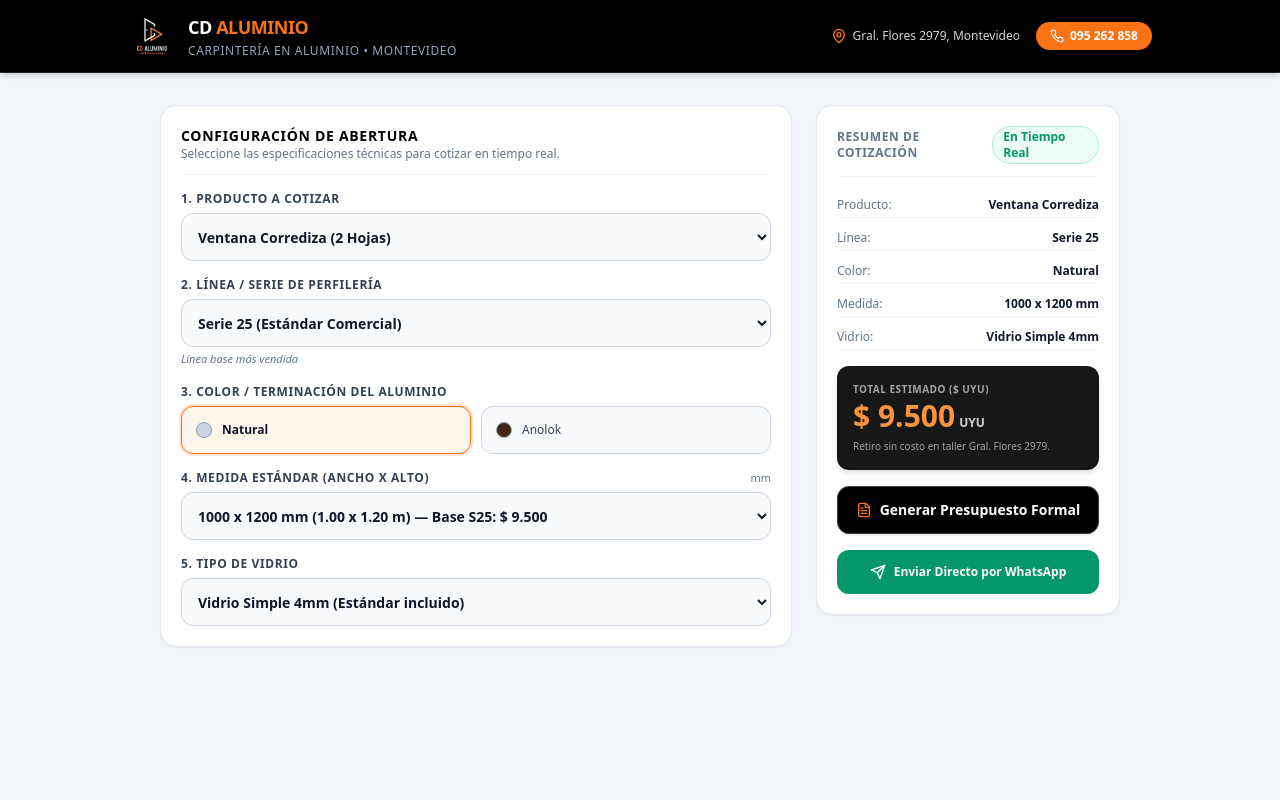
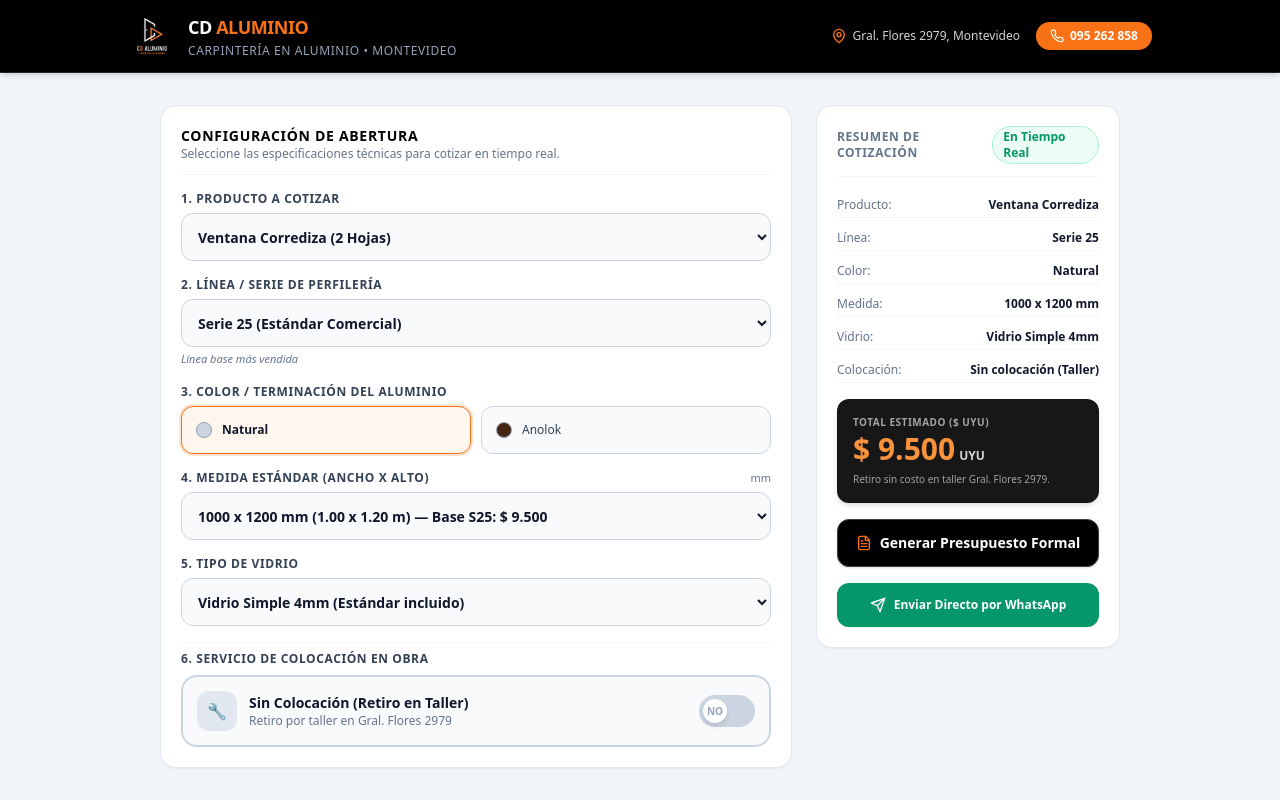
Before and after one commit to juanoviedo1987-droid/cd-aluminio, a React (Vite) app: page / in a window 1280 px wide. Built offline with nearby package versions, Linux system fonts and the light colour scheme.

Commit message:
feat: switch tactil iOS con/sin colocacion con aviso de foto y calculo de presupuesto

```diff
--- a/src/App.tsx
+++ b/src/App.tsx
@@ -21,6 +21,8 @@ import {
   Copy,
   X
 } from './components/Icons';
+
+const FECHA_EMISION_HOY = new Date().toLocaleDateString('es-UY', { day: '2-digit', month: '2-digit', year: 'numeric' });
 
 export default function App() {
   const [productoSeleccionado, setProductoSeleccionado] = useState('ventana-corrediza');
@@ -217,6 +219,60 @@ export default function App() {
                 </select>
               </div>
 
+              {/* 6. SERVICIO DE COLOCACIÓN EN OBRA (SWITCH TÁCTIL ESTILO IOS) */}
+              <div className="space-y-2 pt-2 border-t border-slate-100">
+                <label className="block text-xs font-bold text-slate-700 uppercase tracking-wider">
+                  6. Servicio de Colocación en Obra
+                </label>
+
+                <div
+                  onClick={() => setConfig(prev => ({ ...prev, conColocacion: !prev.conColocacion }))}
+                  className={`flex items-center justify-between p-3.5 rounded-2xl border-2 transition-all cursor-pointer select-none min-h-[58px] ${
+                    config.conColocacion
+                      ? 'bg-orange-50 border-orange-500 shadow-sm'
+                      : 'bg-slate-50 border-slate-300 hover:border-slate-400'
+                  }`}
+                >
+                  <div className="flex items-center gap-3">
+                    <div className={`w-10 h-10 rounded-xl flex items-center justify-center font-bold text-base transition-colors ${
+                      config.conColocacion ? 'bg-orange-500 text-white shadow-xs' : 'bg-slate-200 text-slate-500'
+                    }`}>
+                      🔧
+                    </div>
+                    <div className="text-xs">
+                      <span className="font-extrabold text-slate-900 block text-sm">
+                        {config.conColocacion ? 'Con Colocación (+ $ 1.800 UYU est.)' : 'Sin Colocación (Retiro en Taller)'}
+                      </span>
+                      <span className="text-slate-500 font-medium">
+                        {config.conColocacion ? 'Instalación y ajuste en obra en Montevideo' : 'Retiro por taller en Gral. Flores 2979'}
+                      </span>
+                    </div>
+                  </div>
+
+                  {/* Switch iOS Táctil */}
+                  <div className={`w-14 h-8 flex items-center rounded-full p-1 transition-colors duration-300 shrink-0 ${
+                    config.conColocacion ? 'bg-orange-500' : 'bg-slate-300'
+                  }`}>
+                    <div className={`bg-white w-6 h-6 rounded-full shadow-md transform transition-transform duration-300 flex items-center justify-center text-[10px] font-bold ${
+                      config.conColocacion ? 'translate-x-6 text-orange-600' : 'translate-x-0 text-slate-400'
+                    }`}>
+                      {config.conColocacion ? 'SÍ' : 'NO'}
+                    </div>
+                  </div>
+                </div>
+
+                {/* Banner de Foto de Sustitución si hay Colocación */}
+                {config.conColocacion && (
+                  <div className="bg-amber-50 border-2 border-amber-300 rounded-2xl p-3.5 flex items-start gap-2.5 text-amber-950 shadow-xs animate-in fade-in duration-200">
+                    <span className="text-xl leading-none shrink-0">📸</span>
+                    <div className="text-xs leading-snug">
+                      <strong className="font-bold text-amber-900 block mb-0.5">Foto obligatoria para colocación:</strong>
+                      <span>Al enviar el presupuesto por WhatsApp, el cliente debe adjuntar una foto del vano o abertura a sustituir para validar encastre y fijaciones.</span>
+                    </div>
+                  </div>
+                )}
+              </div>
+
             </div>
           </div>
 
@@ -254,6 +310,12 @@ export default function App() {
                 <div className="flex justify-between py-1 border-b border-slate-100">
                   <span className="text-slate-500">Vidrio:</span>
                   <span className="font-semibold text-slate-900">{breakdown.vidrioNombre}</span>
+                </div>
+                <div className="flex justify-between py-1 border-b border-slate-100">
+                  <span className="text-slate-500">Colocación:</span>
+                  <span className={`font-semibold ${breakdown.costoColocacion > 0 ? 'text-orange-600' : 'text-slate-900'}`}>
+                    {breakdown.costoColocacion > 0 ? '+ $ 1.800 UYU (En obra)' : 'Sin colocación (Taller)'}
+                  </span>
                 </div>
               </div>
 
@@ -366,7 +428,7 @@ export default function App() {
                 <div>
                   <span className="text-slate-500 block">Fecha de Emisión:</span>
                   <span className="font-bold text-slate-800">
-                    {new Date().toLocaleDateString('es-UY', { day: '2-digit', month: '2-digit', year: 'numeric' })}
+                    {FECHA_EMISION_HOY}
                   </span>
                 </div>
                 <div className="text-right">
@@ -403,6 +465,12 @@ export default function App() {
                     <span className="text-slate-500">Cristal:</span>
                     <span className="font-bold text-slate-900">{breakdown.vidrioNombre}</span>
                   </div>
+                  <div className="p-2.5 flex justify-between bg-slate-50/50">
+                    <span className="text-slate-500">Colocación:</span>
+                    <span className={`font-bold ${breakdown.costoColocacion > 0 ? 'text-orange-600' : 'text-slate-900'}`}>
+                      {breakdown.costoColocacion > 0 ? '+ $ 1.800 UYU (En obra)' : 'Sin colocación (Retiro en taller)'}
+                    </span>
+                  </div>
                 </div>
               </div>
 
@@ -417,8 +485,8 @@ export default function App() {
               {/* CONDICIONES */}
               <div className="text-[10px] text-slate-600 bg-slate-50 p-2.5 rounded-lg border border-slate-200 space-y-1">
                 <p className="font-bold text-slate-800">• Forma de Pago: {DATOS_EMPRESA.condicionesPago}.</p>
-                <p>• Retiro en taller en Gral. Flores 2979, Montevideo.</p>
-                <p>• Los presupuestos no incluyen flete ni colocación en obra salvo previa coordinación.</p>
+                <p>• {breakdown.costoColocacion > 0 ? 'Colocación en obra sujeta a validación técnica previa con foto del vano.' : 'Retiro en taller en Gral. Flores 2979, Montevideo.'}</p>
+                <p>• Validez de la cotización: {breakdown.vigenciaDias} días corridos.</p>
               </div>
 
             </div>
--- a/src/data/pricingData.ts
+++ b/src/data/pricingData.ts
@@ -72,6 +72,10 @@ export function calcularPresupuesto(config: QuoteConfig): QuoteBreakdown {
   const adicionalVidrioDVH = Math.round(subtotalPerfileria * infoVidrio.recargoPorcentaje);
   const subtotalAbertura = subtotalPerfileria + adicionalVidrioDVH;
 
+  // 4. Servicio de Colocación en Obra
+  const costoColocacion = config.conColocacion ? 1800 : 0;
+  const totalFinal = subtotalAbertura + costoColocacion;
+
   return {
     medida,
     serieNombre: infoSerie.nombre.split(' (')[0],
@@ -82,8 +86,8 @@ export function calcularPresupuesto(config: QuoteConfig): QuoteBreakdown {
     subtotalPerfileria,
     adicionalVidrioDVH,
     subtotalAbertura,
-    costoColocacion: 0,
-    totalFinal: subtotalAbertura,
+    costoColocacion,
+    totalFinal,
     vigenciaDias: DATOS_EMPRESA.vigenciaDias,
   };
 }
@@ -93,6 +97,19 @@ export function formatearMoneda(monto: number): string {
 }
 
 export function generarTextoWhatsApp(breakdown: QuoteBreakdown): string {
+  const lineasColocacion = breakdown.costoColocacion > 0
+    ? [
+        `*Colocación en Obra:* Incluida ($ 1.800 UYU est.)`,
+        `📸 *Importante:* Enviar foto del vano o abertura a sustituir para validar colocación.`
+      ]
+    : [
+        `*Modalidad:* Retiro en taller / Sin colocación`
+      ];
+
+  const lineaEntrega = breakdown.costoColocacion > 0
+    ? `• Coordinación e instalación en obra previa validación de foto del vano`
+    : `• Retiro en taller sin costo (Gral. Flores 2979)`;
+
   const lineas = [
     `*PRESUPUESTO CD ALUMINIO*`,
     `Gral. Flores 2979, Montevideo`,
@@ -102,12 +119,13 @@ export function generarTextoWhatsApp(breakdown: QuoteBreakdown): string {
     `*Terminación:* ${breakdown.colorNombre}`,
     `*Medidas:* ${breakdown.medida.ancho} x ${breakdown.medida.alto} mm`,
     `*Cristal:* ${breakdown.vidrioNombre}`,
+    ...lineasColocacion,
     `----------------------------------------`,
     `*TOTAL: ${formatearMoneda(breakdown.totalFinal)} UYU*`,
     `----------------------------------------`,
     `• Validez: ${breakdown.vigenciaDias} días`,
     `• Forma de pago: 50% seña, saldo contra entrega`,
-    `• Retiro en taller sin costo (Gral. Flores 2979)`,
+    lineaEntrega,
     `• WhatsApp oficial: 095 262 858`,
     `\n_Cotizado desde Web App Móvil CD Aluminio_`
   ];
```
